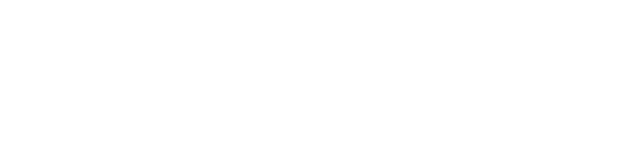
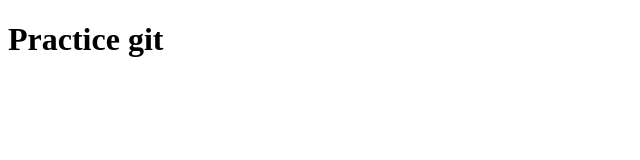
Before and after one commit to NRLudwig/new-repo, a plain HTML site: page index.html in a window 1280 px wide. Shown: the whole page, without its empty margins (0-640 px from the left). Drawn offline with Linux system fonts and the light colour scheme.

Commit message:
header added

```diff
--- a/index.html
+++ b/index.html
@@ -4,6 +4,6 @@
 
         </head>
         <main>
-
+            <h1>Practice git</h1>
         </main>
     </html>
```
